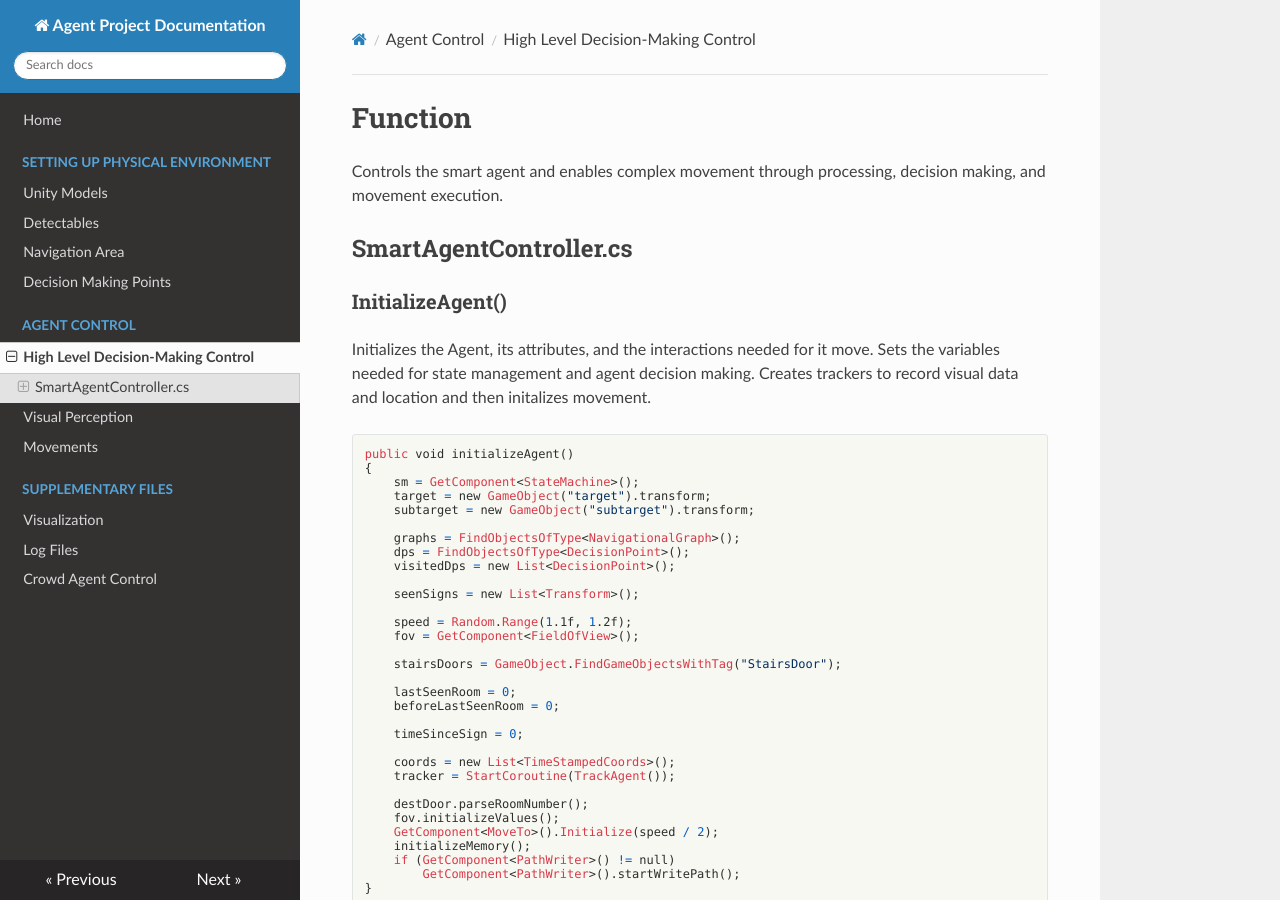
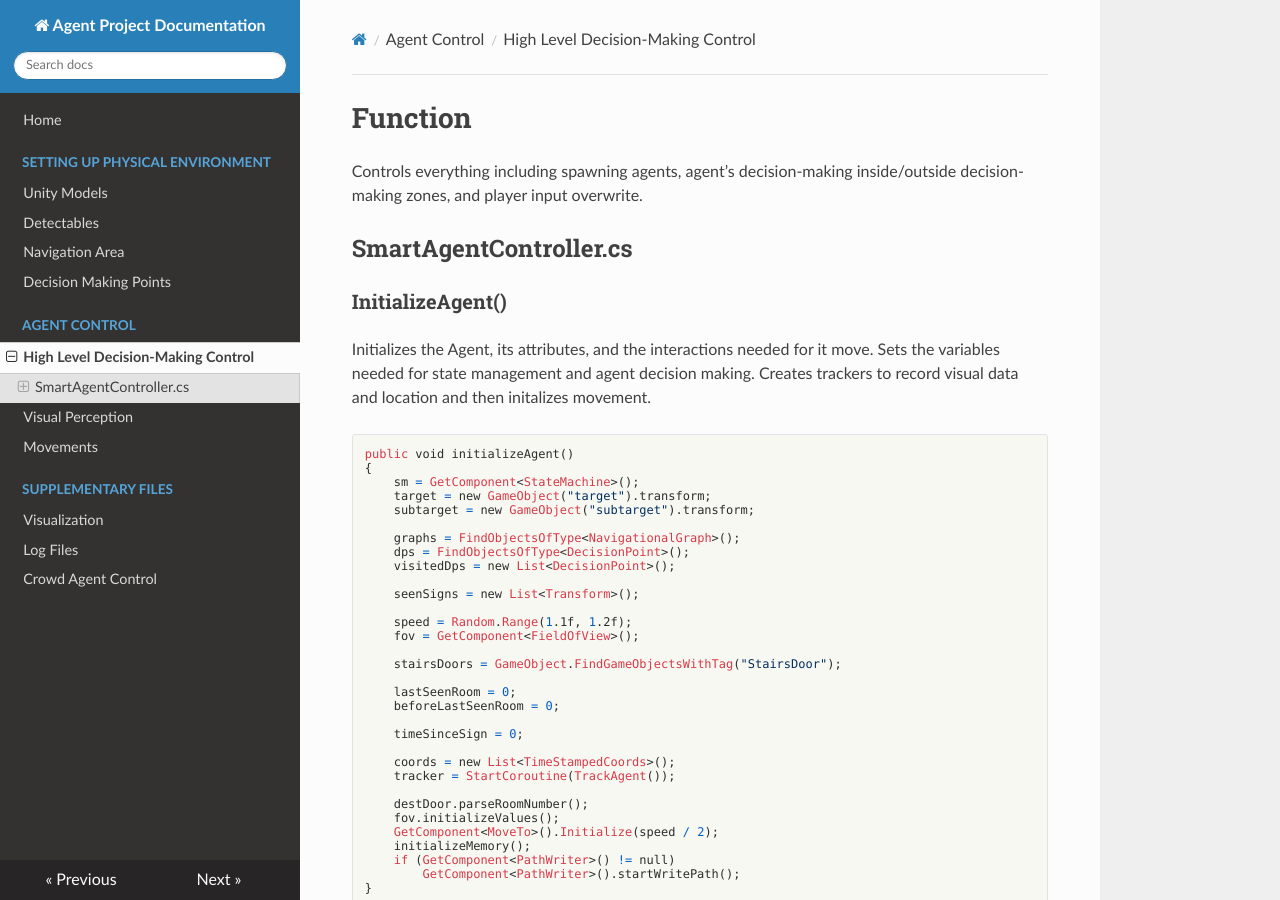
Before and after one commit to kaibarker24/agent_documentation, an MkDocs documentation site: the page built from docs/high-level-decisions.md, in a window 1280 px wide and 900 px high. Built offline with MkDocs 1.6.1, drawn with Linux system fonts in a browser that asks for light colours; nearby versions of some CDN libraries.

Commit message:
function smart fix

```diff
--- a/docs/high-level-decisions.md
+++ b/docs/high-level-decisions.md
@@ -1,6 +1,6 @@
 # Function
 
-Controls the smart agent and enables complex movement through processing, decision making, and movement execution.
+Controls everything including spawning agents, agent’s decision-making inside/outside decision-making zones, and player input overwrite.
 
 ## SmartAgentController.cs
 
```
